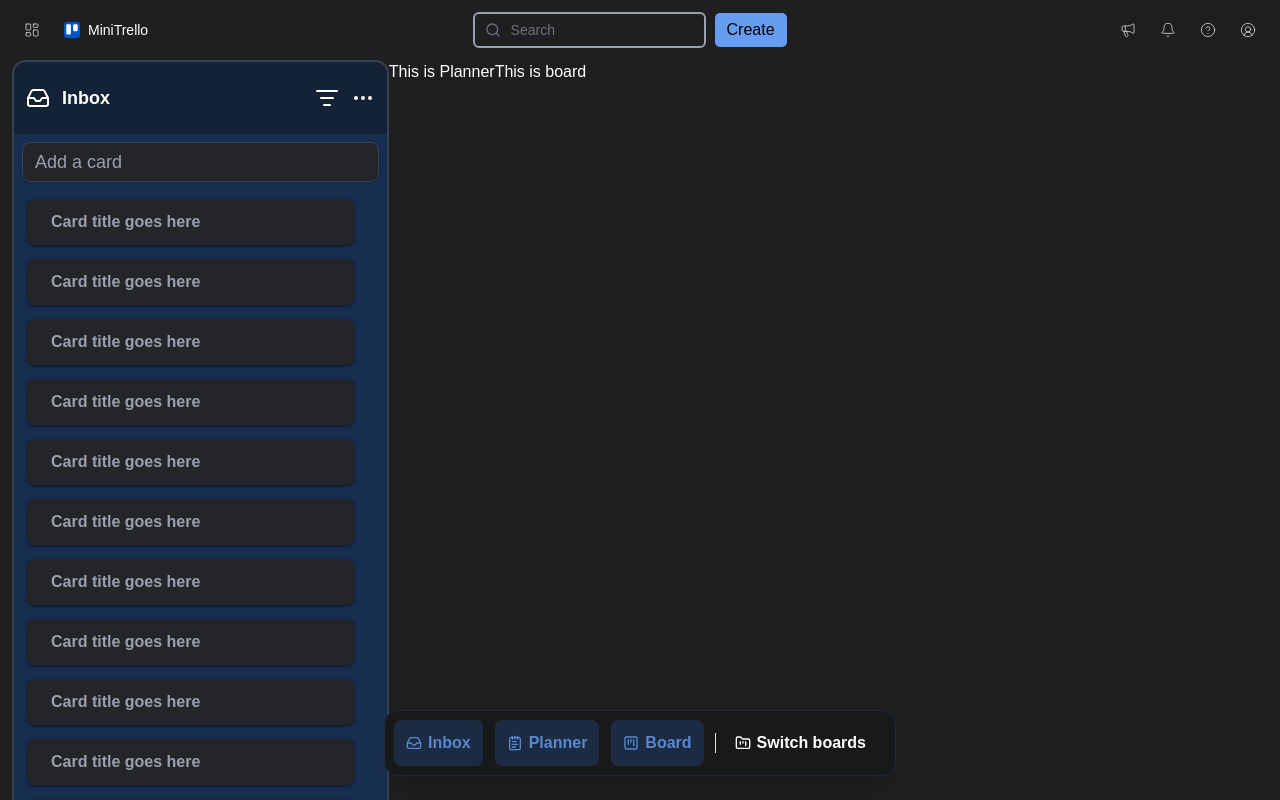
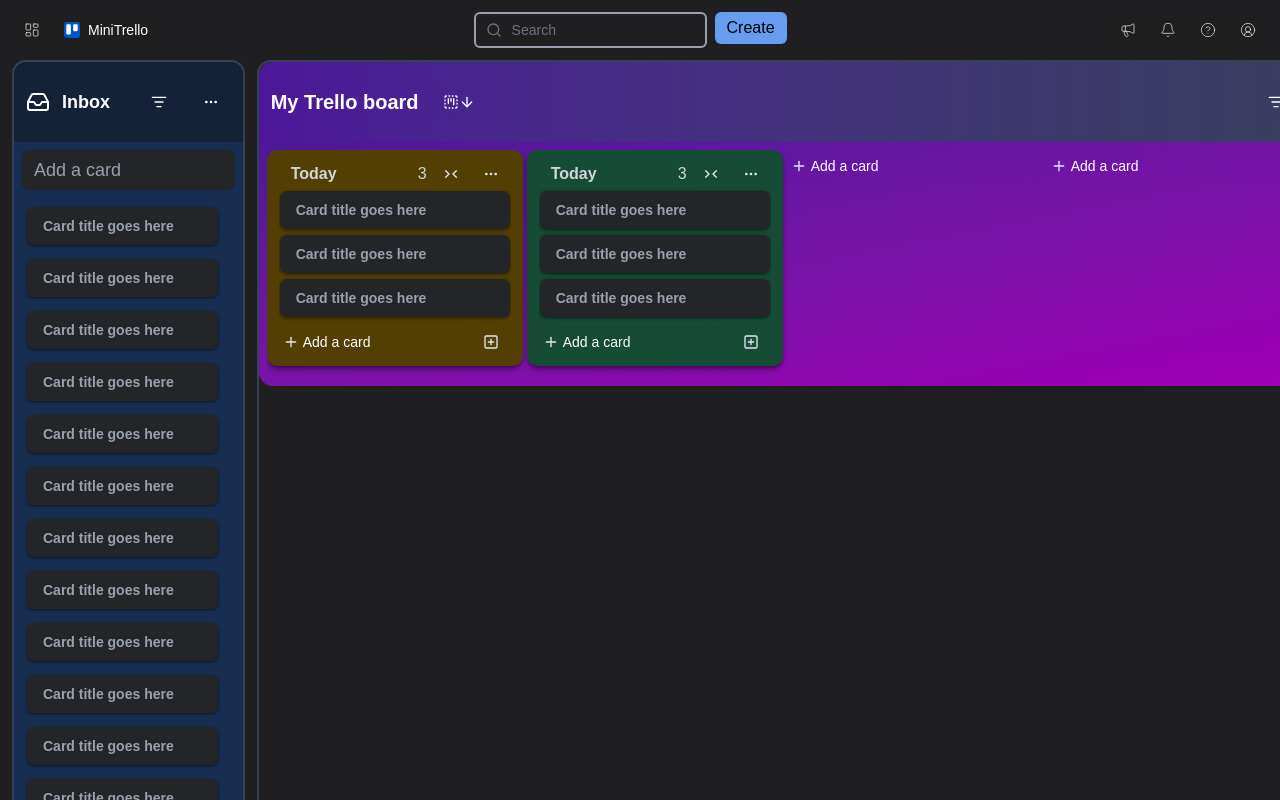
Before and after one commit to AbdallaAlhag/mini-trello, a React (Vite) app: page / in a window 1280 px wide. Built offline with nearby package versions, Linux system fonts and the light colour scheme.

Commit message:
Add board and columns component.

```diff
--- a/src/App.tsx
+++ b/src/App.tsx
@@ -1,18 +1,18 @@
 import { Header } from "./components/features/header";
 import { Inbox } from "./components/features/inbox";
-import { Planner } from "./components/features/planner";
+// import { Planner } from "./components/features/planner";
 import { Board } from "./components/features/board";
-import { Control } from "./components/features/control";
+import { Island } from "./components/features/island";
 
 function App() {
   return (
-    <div className="fixed inset-0 w-screen h-screen  bg-[#1F1F21] text-white antialiased m-0 p-3 flex flex-col gap-3">
+    <div className="fixed inset-0 bg-[#1F1F21] text-white antialiased m-0 p-3 flex flex-col gap-3">
       <Header />
-      <main className="relative flex h-full">
+      <main className="relative flex gap-3 w-full pb-50">
         <Inbox />
-        <Planner />
+        {/* <Planner /> */}
         <Board />
-        <Control />
+        <Island />
       </main>
     </div>
   );
--- a/src/components/customUI/card.tsx
+++ b/src/components/customUI/card.tsx
@@ -6,16 +6,16 @@ export function Card() {
   return (
     // change to outer button to div in order to allow inner buttons working
     <div
-      className="group flex justify-between items-center bg-[#242528] shadow-sm/25  h-12 text-md text-gray-400 transition-all hover:ring-3 hover:ring-blue-300 mr-5 p-2
+      className="group flex justify-between items-center bg-[#242528] shadow-sm/25  h-10 text-md text-gray-400 transition-all hover:ring-1 hover:ring-blue-300  p-1
       cursor-pointer group/button  shrink-0   rounded-md border border-transparent bg-clip-padding text-sm font-medium whitespace-nowrap  outline-none select-none focus-visible:border-ring focus-visible:ring-3 focus-visible:ring-ring/30 active:not-aria-[haspopup]:translate-y-px disabled:pointer-events-none disabled:opacity-50 aria-invalid:border-destructive aria-invalid:ring-3 aria-invalid:ring-destructive/20 dark:aria-invalid:border-destructive/50 dark:aria-invalid:ring-destructive/40 [&_svg]:pointer-events-none [&_svg]:shrink-0 [&_svg:not([className*='size-'])]:size-4"
     >
-      <div className="flex items-center gap-1 -translate-x-3 group-hover:translate-x-0 transition-all duration-250 ease-out">
+      <div className="flex items-center gap-1 -translate-x-3 group-hover:translate-x-1 has-data-[state=checked]:translate-x-1 transition-all duration-250 ease-out">
         <Checkbox
-          className="opacity-0 group-hover:opacity-100 cursor-pointer transition-all duration-250 ease-in rounded-xl border-white bg-transparent data-[state=checked]:bg-green-600 data-[state=checked]:border-green-600 data-[state=checked]:text-primary-foreground"
+          className="opacity-0 group-hover:opacity-100 cursor-pointer transition-all duration-150 ease-in rounded-xl border-white bg-transparent data-[state=checked]:bg-[#82B536] data-[state=checked]:border-[#82B536] data-[state=checked]:text-black data-[state=checked]:opacity-100 "
           id="card-complete"
           defaultChecked={false}
         />
-        <span className="text-base font-bold">Card title goes here</span>
+        <span className="text-normal font-bold">Card title goes here</span>
       </div>
       <Button className="bg-transparent  pr-0 mr-0 opacity-0 group-hover:opacity-100">
         <SquarePen />
--- /dev/null
+++ b/src/components/customUI/column.tsx
@@ -0,0 +1,54 @@
+import { ChevronsRightLeft, Ellipsis, Plus, SquarePlus } from "lucide-react";
+import { Button } from "../ui/button";
+import { Card } from "./card";
+import { ScrollArea } from "../ui/scroll-area";
+
+interface ColumnProps {
+  column: {
+    id: string;
+    title: string;
+    background: string;
+  };
+}
+
+export function Column({ column }: ColumnProps) {
+  const cards = ["hw", "run", "film edit"];
+  return (
+    <ScrollArea
+      style={{ backgroundColor: `${column.background}` }}
+      className="${columnBackground} py-2 px-3 rounded-lg shadow-md/40"
+    >
+      <header className="flex justify-between items-center text-gray-300">
+        <h1 className="font-bold pl-3">{column.title}</h1>
+        <div className="flex items-center">
+          {/* TODO: card count */}
+          <span className="pr-1">3</span>
+          <Button>
+            <ChevronsRightLeft color="#e2e8f0" />
+          </Button>
+          <Button>
+            <Ellipsis color="#e2e8f0" />
+          </Button>
+        </div>
+      </header>
+      {/* All cards go in main */}
+      <main>
+        <div className="flex flex-col gap-1 ">
+          {cards.map((card, index) => (
+            <Card key={index}></Card>
+          ))}
+        </div>
+      </main>
+      <div className="flex items-center gap-1 pt-2">
+        <Button className="flex-1 items-center justify-start p-1 rounded-sm">
+          <Plus color="#e2e8f0" />
+
+          <span className="pl-1">Add a card</span>
+        </Button>
+        <Button>
+          <SquarePlus color="#e2e8f0" />
+        </Button>
+      </div>
+    </ScrollArea>
+  );
+}
--- a/src/components/features/board/index.tsx
+++ b/src/components/features/board/index.tsx
@@ -1,3 +1,76 @@
+import { Column } from "@/components/customUI/column";
+import { Button } from "@/components/ui/button";
+import { ScrollArea, ScrollBar } from "@/components/ui/scroll-area";
+import {
+  ArrowDown,
+  Ellipsis,
+  ListFilter,
+  Plus,
+  SquareDashedKanban as SquareDashedKanbanIcon,
+  Star,
+  UserRoundArrowLeft,
+  Users,
+} from "lucide-react";
+
+const columns = [
+  { id: crypto.randomUUID(), title: "Today", background: "#533F04" },
+  { id: crypto.randomUUID(), title: "Today", background: "#164B35" },
+];
 export function Board() {
-  return <p>This is board</p>;
+  return (
+    <div className="flex flex-col border-2 border-solid border-gray-700 rounded-xl w-full">
+      <header className="flex items-center justify-between bg-linear-to-r from-violet-900 to-gray-700 rounded-t-xl h-20">
+        <div className="flex p-3 gap-3 items-center">
+          <span className="font-bold text-xl">My Trello board</span>
+          <Button>
+            <SquareDashedKanbanIcon />
+            <ArrowDown />
+          </Button>
+        </div>
+        <div className="flex p-[.5] gap-1">
+          <Button>
+            <ListFilter />
+          </Button>
+          <Button>
+            <Star />
+          </Button>
+          <Button>
+            <Users />
+          </Button>
+          {/* TODO: Fix this hover/bg issue */}
+          <Button className="bg-gray-100 !hover:bg-gray-50">
+            <UserRoundArrowLeft color="#6B7280" />
+            <span className="text-gray-500 font-bold">Share</span>
+          </Button>
+          <Button>
+            <Ellipsis />
+          </Button>
+        </div>
+      </header>
+      <main className="bg-linear-to-br from-violet-900 to-fuchsia-700  rounded-b-xl flex flex-col p-2 min-h-0 overflow-x-auto">
+        <ScrollArea className="w-full min-h-0 overflow-x-auto overflow-y-hidden">
+          <div className="flex w-max gap-1 items-start pb-3">
+            {columns.map((column) => (
+              <div className="w-64" key={column.id}>
+                <Column column={column}></Column>
+              </div>
+            ))}
+            <Button className="w-64 flex-1 items-center justify-start p-1 rounded-sm shrink-0">
+              <Plus color="#e2e8f0" />
+              <span className="pl-1">Add a card</span>
+            </Button>{" "}
+            <Button className="w-64 flex-1 items-center justify-start p-1 rounded-sm shrink-0">
+              <Plus color="#e2e8f0" />
+              <span className="pl-1">Add a card</span>
+            </Button>{" "}
+            <Button className="w-64 flex-1 items-center justify-start p-1 rounded-sm shrink-0">
+              <Plus color="#e2e8f0" />
+              <span className="pl-1">Add a card</span>
+            </Button>
+          </div>
+          <ScrollBar orientation="horizontal" />
+        </ScrollArea>
+      </main>
+    </div>
+  );
 }
--- a/src/components/features/inbox/index.tsx
+++ b/src/components/features/inbox/index.tsx
@@ -34,24 +34,28 @@ export function Inbox() {
     "film edit",
   ];
   return (
-    <div className="flex flex-col border-2 border-solid border-gray-700 rounded-xl w-[30%]">
+    <div className="flex flex-col border-2 border-solid border-gray-700 rounded-xl w-full">
       <header className="flex items-center justify-between bg-[#142238] rounded-t-xl h-20">
         <div className="flex p-3 gap-3 items-center">
           <InboxIcon />
           <span className="font-bold text-lg">Inbox</span>
         </div>
         <div className="flex p-3 gap-3">
-          <ListFilter />
-          <Ellipsis />
+          <Button>
+            <ListFilter />
+          </Button>
+          <Button>
+            <Ellipsis />
+          </Button>
         </div>
       </header>
       {/* scroll area, add card button, then create cards component */}
-      <main className="bg-[#182E51] h-full rounded-b-xl flex flex-col p-2 min-h-0">
-        <Button className="bg-[#242528] border border-gray-700 shadow-sm justify-start h-10 text-md text-gray-400 hover:bg-zinc-600 hover:border-gray-500 text-lg">
+      <main className="bg-[#182E51] rounded-b-xl flex flex-col p-2 min-h-0">
+        <Button className="bg-[#242528] border border-gray-700 shadow-sm justify-start h-10 text-md text-gray-400 hover:bg-zinc-600 hover:border-gray-500 text-lg rounded-md">
           Add a card
         </Button>
         <ScrollArea className="flex-1 min-h-0 pt-3">
-          <div className="flex flex-col gap-3 m-1 mb-15">
+          <div className="flex flex-col gap-3 m-1 mb-15 mr-4">
             {cards.map((card, index) => (
               <Card key={index}></Card>
             ))}
--- a/src/components/features/control/index.tsx
+++ b/src/components/features/island/index.tsx
@@ -7,11 +7,11 @@ import {
   SquareKanban,
 } from "lucide-react";
 
-export function Control() {
+export function Island() {
   const buttonStyle =
-    "flex items-center justify-center h-12 p-2 px-3 bg-[#1C2B42] rounded-md  hover:bg-blue-700";
+    "flex items-center justify-center h-8 p-2 u px-2 bg-[#1C2B42] rounded-md  hover:bg-blue-700";
   const iconColor = "#5888D0";
-  const textStyle = "text-[#5888D0] font-bold text-base";
+  const textStyle = "pl-2 text-[#5888D0] font-bold text-base";
 
   // 2. Define the data array for the items you want to repeat
   const navItems = [
@@ -20,7 +20,7 @@ export function Control() {
     { label: "Board", Icon: SquareKanban },
   ];
   return (
-    <div className="absolute bottom-15 left-1/2 -translate-x-1/2 z-10 w-11/12 max-w-lg p-2 bg-[#18191A] border border-gray-800 rounded-xl shadow-xl ">
+    <div className="absolute bottom-10 left-1/2 -translate-x-1/2 z-10 w-11/12 max-w-lg p-2 bg-[#18191A] border border-gray-800 rounded-xl shadow-xl ">
       <div className="flex gap-2.5 ">
         {navItems.map((item, index) => {
           const { Icon, label } = item;
@@ -32,9 +32,11 @@ export function Control() {
           );
         })}
         <Separator className="h-5 self-center!" orientation="vertical" />
-        <Button className="flex items-center justify-center h-12 p-2 bg-transparent rounded-md  hover:bg-zinc-800">
+        <Button className="flex flex-1 items-center justify-center h-8 p-2 bg-transparent rounded-md  hover:bg-zinc-800">
           <FolderKanban color="white" className="size-10" />
-          <span className="text-white font-bold text-base">Switch boards</span>
+          <span className="pl-2 text-white font-bold text-base">
+            Switch boards
+          </span>
         </Button>
       </div>
     </div>
--- a/src/components/ui/button.tsx
+++ b/src/components/ui/button.tsx
@@ -44,8 +44,8 @@ const buttonVariants = cva(
 
 function Button({
   className,
-  variant = "default",
-  size = "default",
+  variant = "trello",
+  size = "trelloNav",
   asChild = false,
   ...props
 }: React.ComponentProps<"button"> &
--- a/src/components/ui/checkbox.tsx
+++ b/src/components/ui/checkbox.tsx
@@ -12,7 +12,7 @@ function Checkbox({
     <CheckboxPrimitive.Root
       data-slot="checkbox"
       className={cn(
-        "peer relative flex size-6 shrink-0 items-center justify-center rounded-[5px] border border-transparent bg-input/90 transition-shadow outline-none group-has-disabled/field:opacity-50 after:absolute after:-inset-x-3 after:-inset-y-2 focus-visible:border-ring focus-visible:ring-3 focus-visible:ring-ring/30 disabled:cursor-not-allowed disabled:opacity-50 aria-invalid:border-destructive aria-invalid:ring-3 aria-invalid:ring-destructive/20 aria-invalid:aria-checked:border-primary dark:aria-invalid:border-destructive/50 dark:aria-invalid:ring-destructive/40 data-checked:border-primary data-checked:bg-primary data-checked:text-primary-foreground dark:data-checked:bg-primary",
+        "peer relative flex size-5 shrink-0 items-center justify-center rounded-[5px] border border-transparent bg-input/90 transition-shadow outline-none group-has-disabled/field:opacity-50 after:absolute after:-inset-x-3 after:-inset-y-2 focus-visible:border-ring focus-visible:ring-3 focus-visible:ring-ring/30 disabled:cursor-not-allowed disabled:opacity-50 aria-invalid:border-destructive aria-invalid:ring-3 aria-invalid:ring-destructive/20 aria-invalid:aria-checked:border-primary dark:aria-invalid:border-destructive/50 dark:aria-invalid:ring-destructive/40 data-checked:border-primary data-checked:bg-primary data-checked:text-primary-foreground dark:data-checked:bg-primary",
         className,
       )}
       {...props}
```
Also changed, not shown: src/components/features/header/index.tsx (+6 -9 lines).
